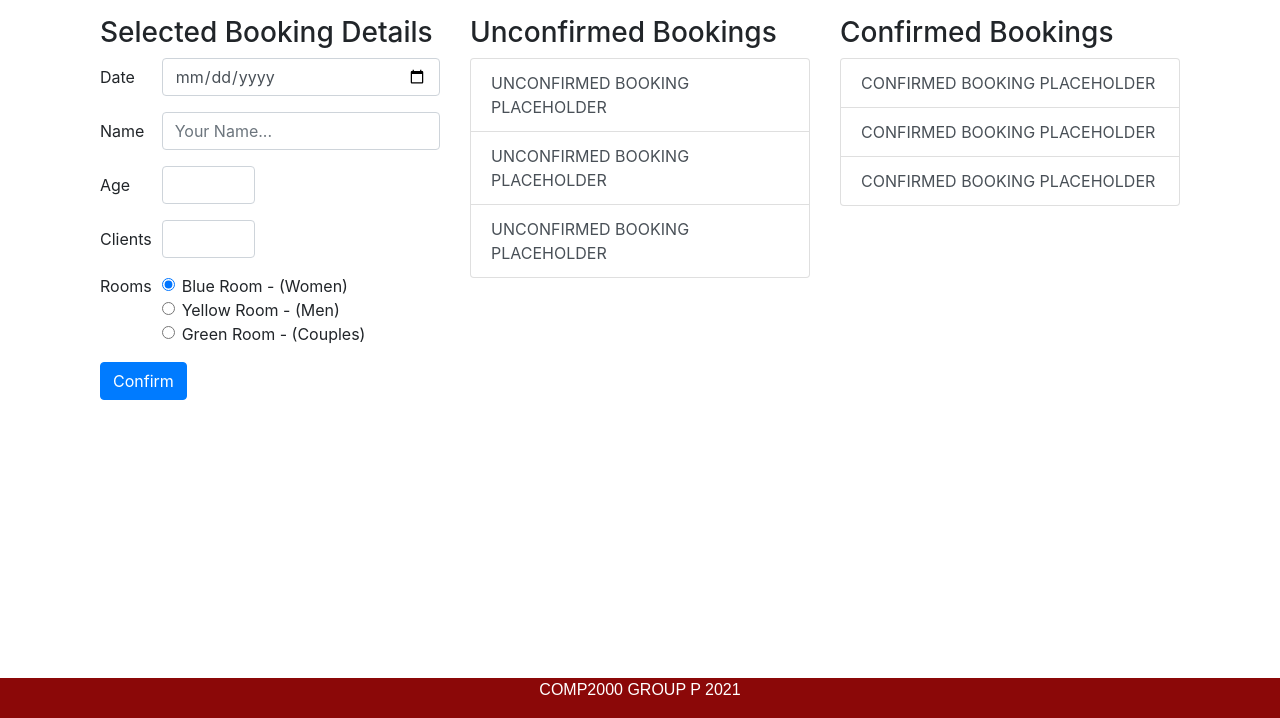
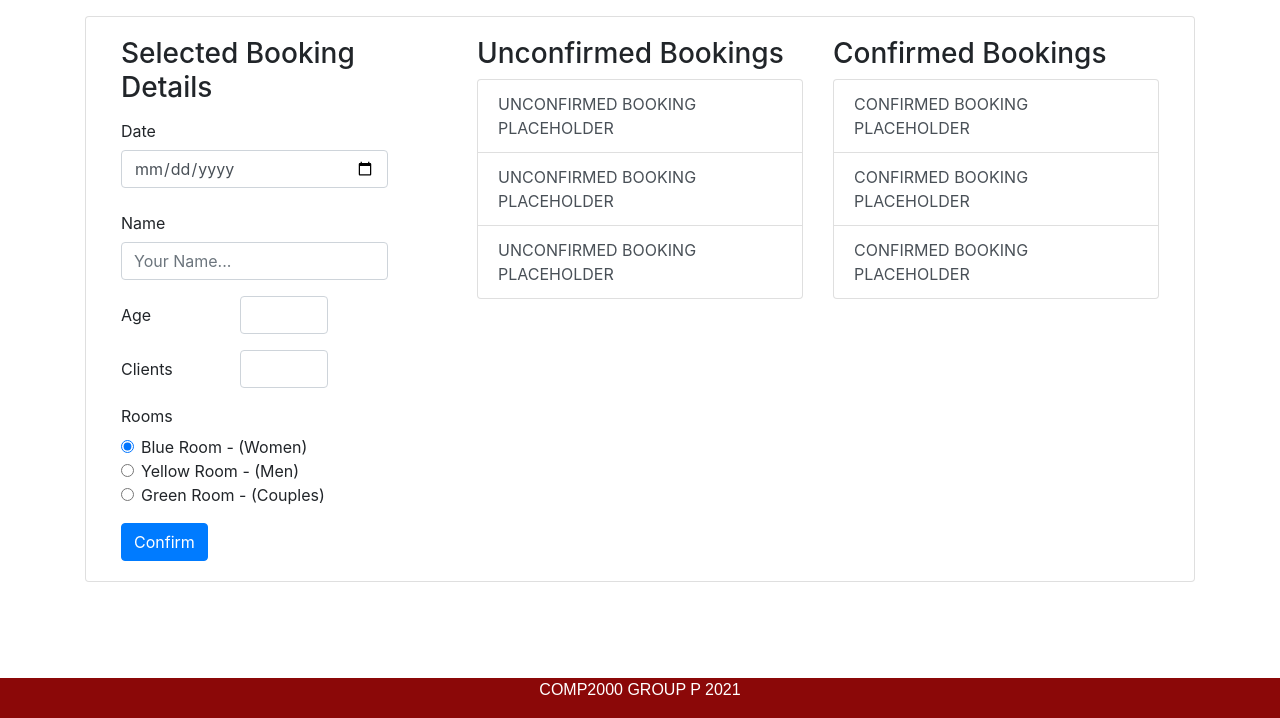
Before and after one commit to Will-Stewart/COMP2003-2020-GROUP-P-LHBS, a PHP site: page /confirmBookings.php in a window 1280 px wide. Shown: the part 82-800 px from the top of the page. Run offline with PHP 8.4, Linux system fonts and the light colour scheme.

Commit message:
Upadate formattiong on createBooking.php

```diff
--- a/public/confirmBookings.php
+++ b/public/confirmBookings.php
@@ -9,39 +9,40 @@ include_once 'header.php';
     </section>
 
     <div class="container">
-
+        <div class="card">
+            <div class="card-body">
                 <div class="container">
                     <div class="row">
                         <div class="col-sm">
                             <h3>Selected Booking Details</h3>
                             <form>
                                 <div class="form-group row">
-                            <label for="colFormLabel" class="col-sm-2 col-form-label">Date</label>
+                                    <label for="colFormLabel" class="col-sm-4 col-form-label">Date</label>
                                     <div class="col-sm-10">
                                         <input type="date" class="form-control" id="colFormLabel" placeholder="col-form-label">
                                     </div>
                                 </div>
                                 <div class="form-group row">
-                            <label for="colFormLabel" class="col-sm-2 col-form-label">Name</label>
+                                    <label for="colFormLabel" class="col-sm-4 col-form-label">Name</label>
                                     <div class="col-sm-10">
                                         <input type="text" class="form-control" id="colFormLabel" placeholder="Your Name...">
                                     </div>
                                 </div>
                                 <div class="form-group row">
-                            <label for="colFormLabel" class="col-sm-2 col-form-label">Age</label>
+                                    <label for="colFormLabel" class="col-sm-4 col-form-label">Age</label>
                                     <div class="col-sm-4">
                                         <input type="text" class="form-control" id="colFormLabel">
                                     </div>
                                 </div>
                                 <div class="form-group row">
-                            <label for="colFormLabel" class="col-sm-2 col-form-label">Clients</label>
+                                    <label for="colFormLabel" class="col-sm-4 col-form-label">Clients</label>
                                     <div class="col-sm-4">
                                         <input type="text" class="form-control" id="colFormLabel">
                                     </div>
                                 </div>
                                 <fieldset class="form-group">
                                     <div class="row">
-                                <legend class="col-form-label col-sm-2 pt-0">Rooms</legend>
+                                        <legend class="col-form-label col-sm-4 pt-0">Rooms</legend>
                                         <div class="col-sm-10">
                                             <div class="form-check">
                                                 <input class="form-check-input" type="radio" name="gridRadios" id="gridRadios1" value="option1" checked>
@@ -85,7 +86,8 @@ include_once 'header.php';
                         </div>
                     </div>
                 </div>
-
+            </div>
+        </div>
     </div>
 
 <?php
```
Lines whose indentation alone changed are shown as unchanged.
